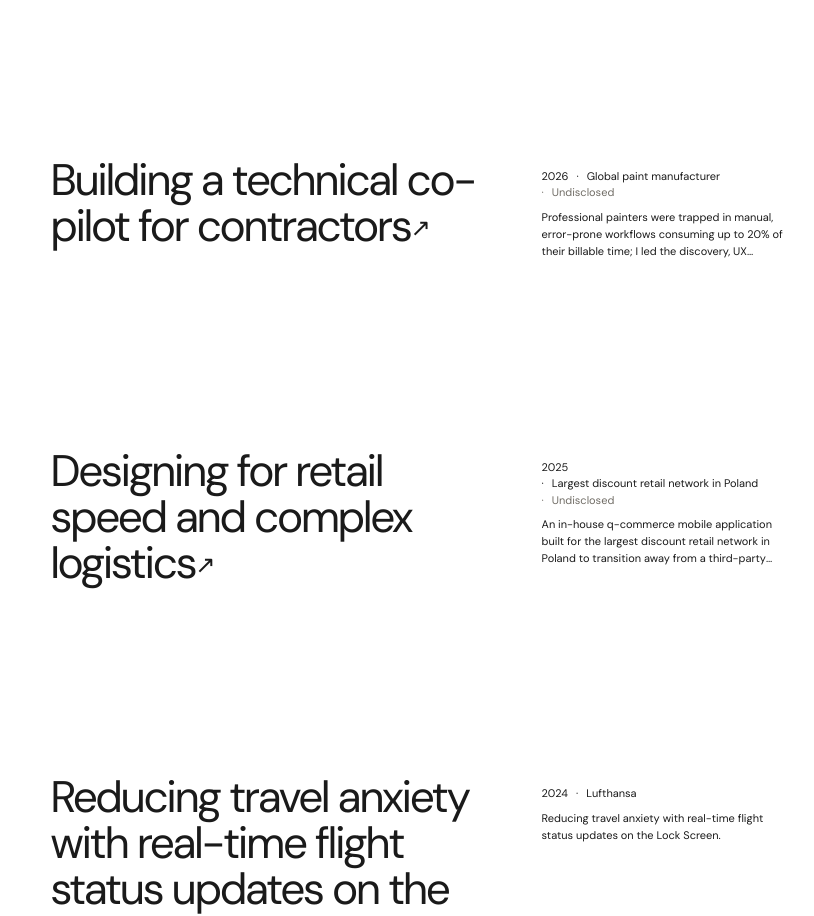
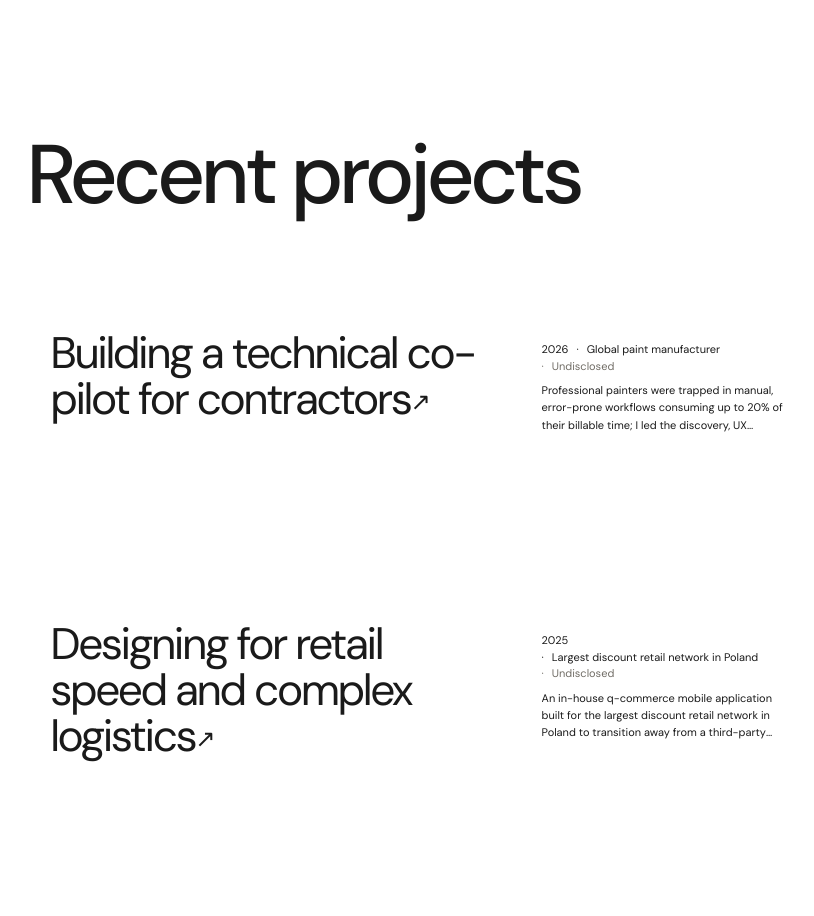
Before and after one commit to agaebox-afk/agamalik, a React (Vite) app: page / in a window 1280 px wide. Shown: the part 1000-1916 px from the top of the page, without its empty margins (409-1223 px from the left). Built offline with nearby package versions, Linux system fonts and the light colour scheme; the HTML template or start-up script is replaced by a standard one.

Commit message:
Add 'Recent projects' section heading above work list

```diff
--- a/src/App.tsx
+++ b/src/App.tsx
@@ -1189,6 +1189,7 @@ export default function App() {
         </section>
 
         <section id="work" className="reveal">
+          <h2 className="section-title beyond-title"><span className="beyond-title-word">Recent</span> projects</h2>
           <div className="work-list">
             {workProjects.map((project) => (
               <article className="work-row work-showcase-item" key={project.slug}>
```
